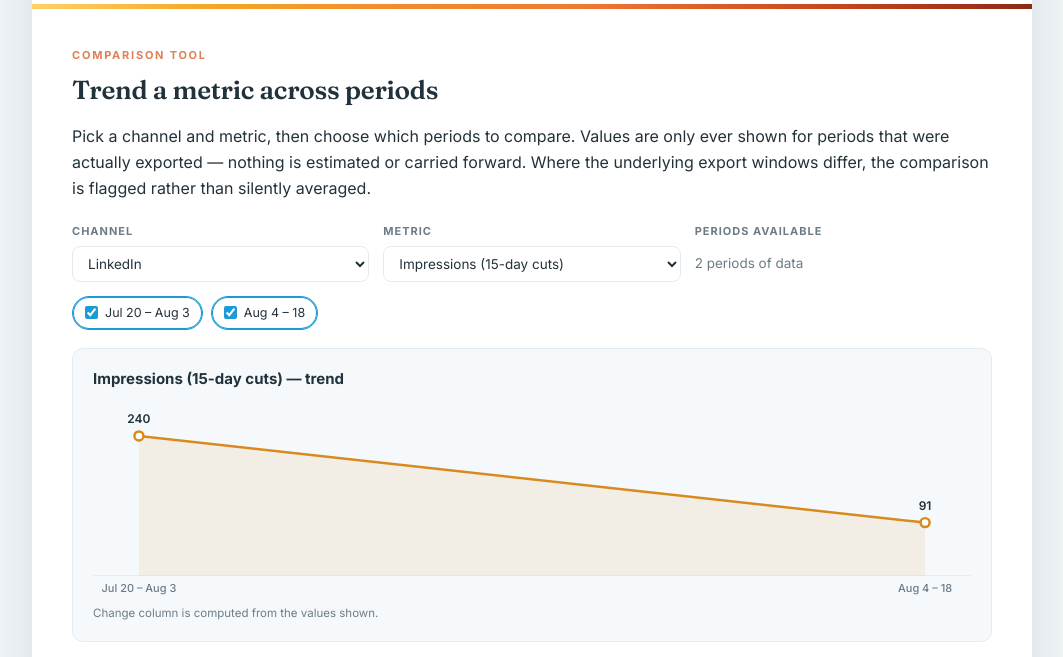
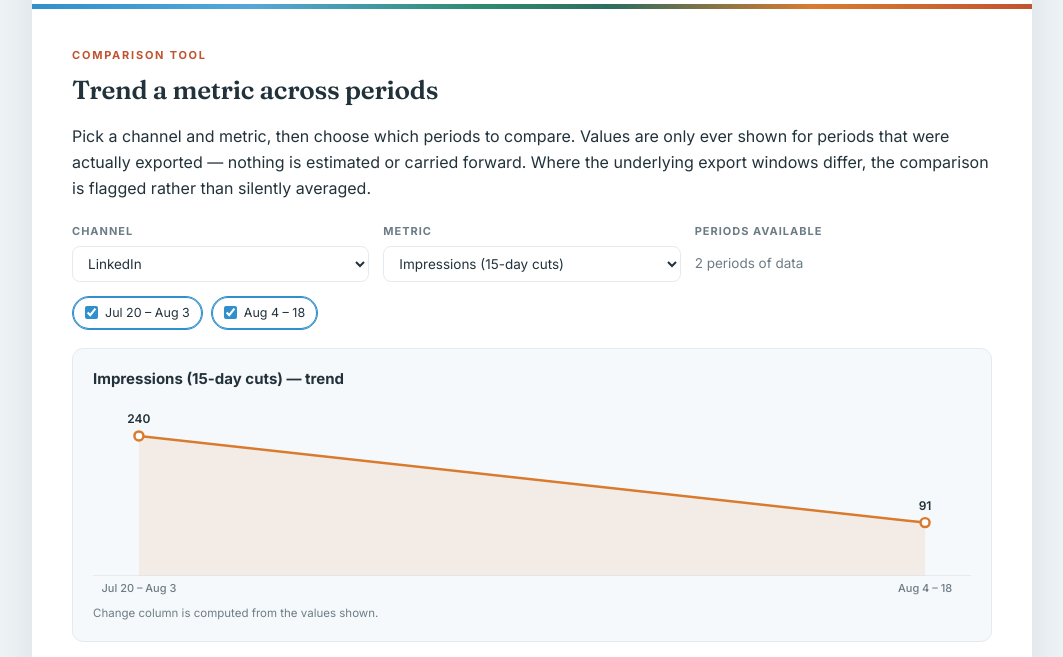
Before and after one commit to Brian2169fdsa/chollametrics, a plain HTML site: page compare.html in a window 1280 px wide. Shown: the part 208-865 px from the top of the page, without its empty margins (108-1171 px from the left). Drawn offline with Linux system fonts and the light colour scheme.

Commit message:
Restyle UI to Cholla brand palette (blue, desert green, terracotta)
- CSS tokens: blue #3090CC and terracotta #C05430 sampled from the Cholla
  logo, desert green #2F6D5E for nav/buttons/chrome, amber #D97B2F accents
- Header gradient bar now runs blue -> green -> orange
- Channel and chart colors updated to match (website blue, Facebook green,
  LinkedIn/Apex orange)

Co-Authored-By: Claude <noreply@anthropic.com>
Claude-Session: https://claude.ai/code/session_012tgJW2dMLGHMkARSjc71fr

```diff
--- a/data.js
+++ b/data.js
@@ -25,11 +25,11 @@ var WINDOWS = {
 };
 
 var CHANNEL_META = {
-  website:   { name: 'Website',   color: '#1C9AD6' },
-  facebook:  { name: 'Facebook',  color: '#2C5468' },
-  instagram: { name: 'Instagram', color: '#E17F55' },
-  linkedin:  { name: 'LinkedIn',  color: '#D98A1F' },
-  apex:     { name: 'Apex',     color: '#D98A1F' }
+  website:   { name: 'Website',   color: '#3090CC' },
+  facebook:  { name: 'Facebook',  color: '#2F6D5E' },
+  instagram: { name: 'Instagram', color: '#D9784F' },
+  linkedin:  { name: 'LinkedIn',  color: '#D97B2F' },
+  apex:     { name: 'Apex',     color: '#C05430' }
 };
 
 /* metric factory — v = value, w = source window, extra = display options */
@@ -62,9 +62,9 @@ var SNAP_AUG20 = {
       { lab: 'LinkedIn impr.',   num: '331',  note: '16 post clicks · 6.0% eng. rate', w: WINDOWS.liAug20 }
     ],
     reach: [
-      { label: 'Facebook views (28d)',       value: 4600, color: '#2C5468', w: WINDOWS.fbAug20 },
-      { label: 'Website visits (14d)',       value: 1003, color: '#1C9AD6', w: WINDOWS.siteAug20_14 },
-      { label: 'LinkedIn impressions (30d)', value: 331,  color: '#D98A1F', w: WINDOWS.liAug20 }
+      { label: 'Facebook views (28d)',       value: 4600, color: '#2F6D5E', w: WINDOWS.fbAug20 },
+      { label: 'Website visits (14d)',       value: 1003, color: '#3090CC', w: WINDOWS.siteAug20_14 },
+      { label: 'LinkedIn impressions (30d)', value: 331,  color: '#D97B2F', w: WINDOWS.liAug20 }
     ],
     reachNote: 'Each bar is labelled with its own window length because they are NOT the same: Facebook is 28 days, the ' +
                'website figure is 14 days and LinkedIn is 30 days. Read the bars as per-channel totals for those windows, ' +
--- a/report.css
+++ b/report.css
@@ -1,4 +1,4 @@
-:root{--blue:#1C9AD6;--teal:#2C5468;--coral:#E17F55;--gold:#D98A1F;--ink:#22323B;--muted:#6C7C86;--line:#E4EBEF;--paper:#F6F9FB}
+:root{--blue:#3090CC;--teal:#2F6D5E;--coral:#C05430;--gold:#D97B2F;--ink:#22323B;--muted:#6C7C86;--line:#E4EBEF;--paper:#F6F9FB}
 *{box-sizing:border-box}
 body{margin:0;background:#eef3f6;color:var(--ink);
  font-family:Inter,-apple-system,BlinkMacSystemFont,"Segoe UI",Roboto,sans-serif;
@@ -7,7 +7,7 @@ body{margin:0;background:#eef3f6;color:var(--ink);
  box-shadow:0 8px 40px rgba(34,50,59,.10)}
 h1,h2,h3{font-family:Fraunces,Georgia,"Times New Roman",serif;font-weight:600;letter-spacing:-.01em}
 .phoenix{height:5px;border:0;
- background:linear-gradient(90deg,#FFD166 0%,#F5A623 18%,#F08A2E 38%,#EE7A33 55%,#D65521 72%,#B23A1B 88%,#8C2A14 100%);
+ background:linear-gradient(90deg,#3090CC 0%,#54A8D8 22%,#2E8B6F 45%,#2F6D5E 58%,#D97B2F 78%,#C05430 100%);
  background-size:100% 100%}
 /* header */
 header{padding:26px 40px 20px;display:flex;align-items:center;justify-content:space-between;gap:24px;flex-wrap:wrap}
--- a/ui.js
+++ b/ui.js
@@ -67,7 +67,7 @@ function hbar(series, opts) {
       s += '<text x="0" y="' + (y + 12) + '" class="hlab">' + esc(d.label) + '</text>' +
            '<text x="' + W + '" y="' + (y + 12) + '" text-anchor="end" class="hval">' + fmt(d.value) + '</text>' +
            '<rect x="0" y="' + (y + 20) + '" width="' + r1(d.value / max * W) + '" height="14" rx="3" fill="' +
-           (d.color || opts.color || '#2C5468') + '"/>';
+           (d.color || opts.color || '#2F6D5E') + '"/>';
     });
     return s + '</svg>';
   }
@@ -80,7 +80,7 @@ function hbar(series, opts) {
     var y = top + i * rowH, w = d.value / max * maxW, tb = y + 15;
     s += '<text x="0" y="' + tb + '" class="hlab">' + esc(d.label) + '</text>' +
          '<rect x="' + barX + '" y="' + y + '" width="' + r1(w) + '" height="' + bh + '" rx="3" fill="' +
-         (d.color || opts.color || '#2C5468') + '"/>' +
+         (d.color || opts.color || '#2F6D5E') + '"/>' +
          '<text x="' + r1(barX + w + 8) + '" y="' + tb + '" class="hval">' + fmt(d.value) + '</text>';
   });
   return s + '</svg>';
```
